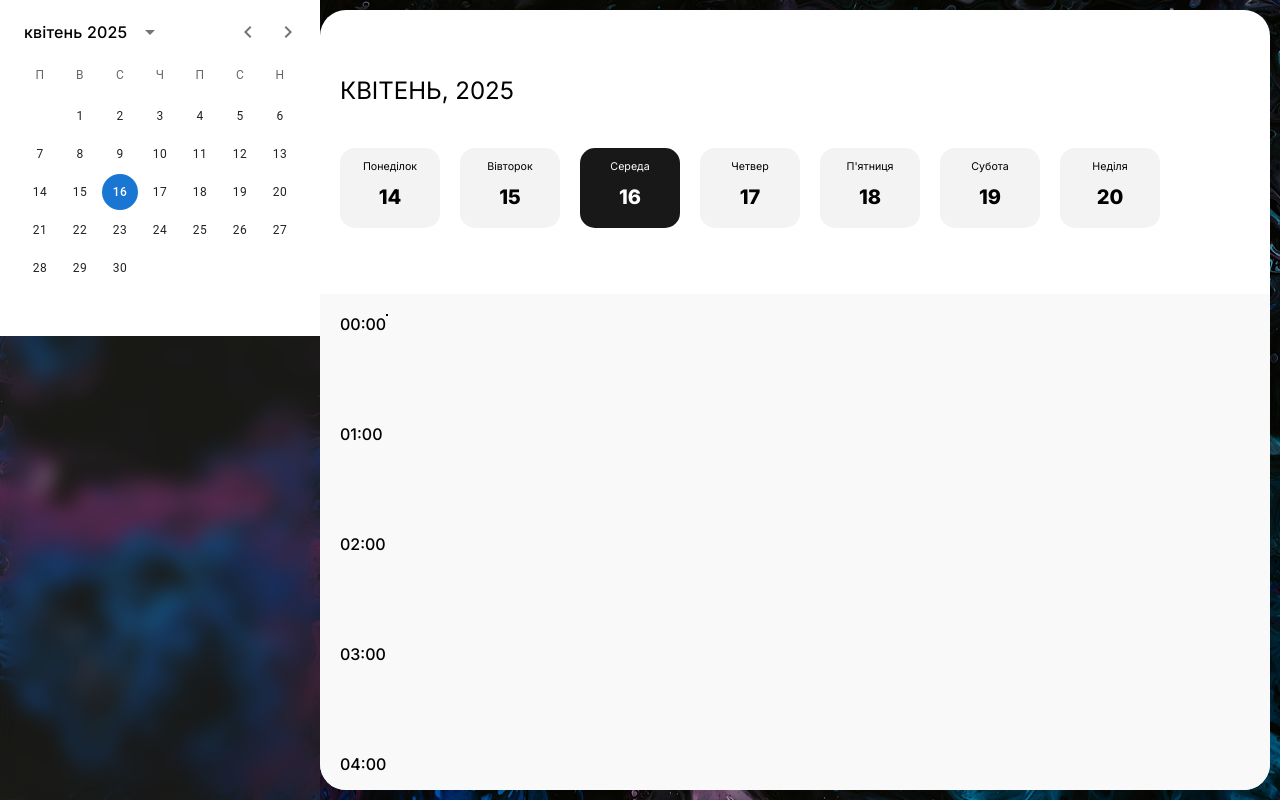
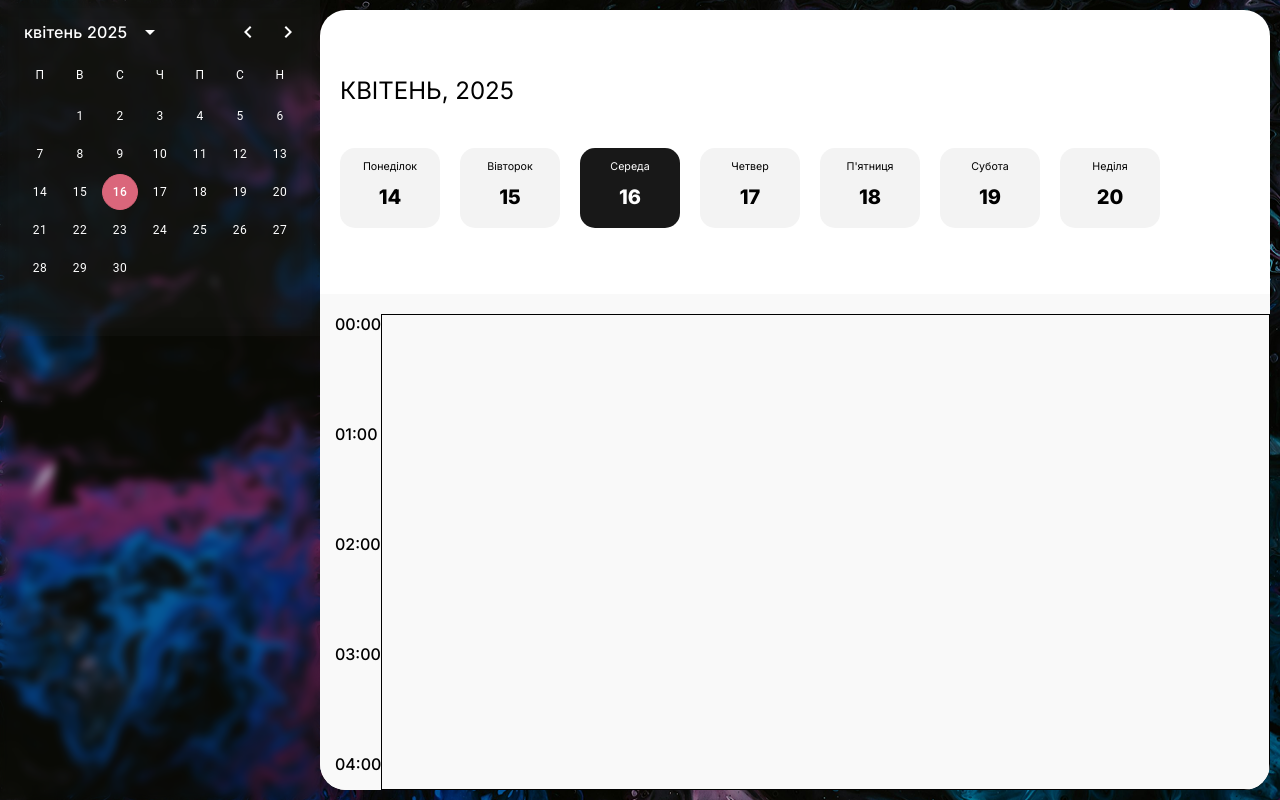
Before and after one commit to pawarts/task_manager, a React (Create React App) app: page / in a window 1280 px wide. Built offline with nearby package versions, Linux system fonts and the light colour scheme.

Commit message:
Not finished scroll and styled calendar

```diff
--- a/src/components/BaseComponents/AsideBlock/components/Calendar/Calendar.jsx
+++ b/src/components/BaseComponents/AsideBlock/components/Calendar/Calendar.jsx
@@ -39,6 +39,50 @@ const Calendar = (props) => {
                     <DateCalendar
                          value={dayjs(date)}
                          onChange={(newValue) => weekRange(newValue)}
+                         sx={{
+                              color: "white",
+
+                              "& .MuiTypography-root": {
+                                   color: "white",
+                              },
+                              "& .MuiDayCalendar-weekDayLabel": {
+                                   color: "white",
+                              },
+                              "& .MuiPickersCalendarHeader-label": {
+                                   color: "white",
+                              },
+                              "& .MuiSvgIcon-root": {
+                                   color: "white",
+                              },
+                         }}
+                         slotProps={{
+                              year: {
+                                   sx: {
+                                        color: "yellow"
+                                   }
+                              },
+                              day: {
+                                   sx: {
+                                        color: "#ffff",
+                                        "&:hover": {
+                                             color: "black",
+                                             bgcolor: "#E7B4BD",
+                                        },
+                                        "&.Mui-selected": {
+                                             bgcolor: "#DA667B",
+                                             "&:focus": {
+                                                  bgcolor: "#DA667B",
+                                             },
+                                        },
+                                        "&.MuiPickersDay-today": {
+                                             border: "1px solid #DA667B",
+                                        },
+                                   },
+                              },
+                              yearButton: {
+                                   color: "blue"
+                              }
+                         }}
                     />
                </LocalizationProvider>
           </div>
--- a/src/components/BaseComponents/AsideBlock/style/AsideBlock.module.css
+++ b/src/components/BaseComponents/AsideBlock/style/AsideBlock.module.css
@@ -1,10 +1,11 @@
 .wrapper {
      min-width: 320px;
      max-width: 31vw;
-     background: rgb(53, 53, 53, 0.4);
-     backdrop-filter: blur(10px);
+     background: rgb(53, 53, 53, 0.1);
+     backdrop-filter: blur(5px);
 }
 
 .wrapper > div{
-     background: #fff;
+     background: rgb(53, 53, 53, 0.1);
+     backdrop-filter: blur(15px);
 }
--- a/src/components/Schedule/components/DayChoose/DayChoose.jsx
+++ b/src/components/Schedule/components/DayChoose/DayChoose.jsx
@@ -9,7 +9,6 @@ const DayChoose = (props) => {
      const [fullWeekDates, setFullWeekDates] = useState([]);
 
      const mondayDate = useSelector((state) => state.date.mondayDate);
-     console.log(mondayDate)
 
      useEffect(() => {
           const week_dates = Array.from({ length: 7 }, (_, i) =>
--- a/src/components/Schedule/components/DayChoose/components/DayChooseButton/style/DayChooseButton.module.css
+++ b/src/components/Schedule/components/DayChoose/components/DayChooseButton/style/DayChooseButton.module.css
@@ -11,6 +11,8 @@
      display: flex;
      flex-direction: column;
      align-items: center;
+
+     cursor: pointer;
 }
 
 .wrapperActive{
--- a/src/components/Schedule/components/Table/Table.jsx
+++ b/src/components/Schedule/components/Table/Table.jsx
@@ -1,16 +1,25 @@
+import { createContext, useContext, useRef, useState } from "react";
 import TaskColumn from "./components/TaskColumn/TaskColumn.jsx";
 import TimeColumn from "./components/TimeColumn/TimeColumn.jsx";
 
 import s from "./style/Table.module.css";
 
+const ScrollTopContext = createContext();
+
+export const useScrollTop = () => {useContext(ScrollTopContext)};
+
+
 const Table = () => {
+     const [scrollTop, setScrollTop] = useState(0);
+     const tableWrapper = useRef(null);
+
      return (
-          <div className={s.wrapper}>
-               <div className={s.table_wrapper}>
+          <ScrollTopContext.Provider value={{scrollTop, setScrollTop}}>
+               <div className={s.wrapper} ref={tableWrapper}>
                     <TimeColumn />
                     <TaskColumn />
                </div>
-          </div>
+          </ScrollTopContext.Provider>
      );
 };
 
--- a/src/components/Schedule/components/Table/components/TaskColumn/TaskColumn.jsx
+++ b/src/components/Schedule/components/Table/components/TaskColumn/TaskColumn.jsx
@@ -1,16 +1,48 @@
+import { useSelector } from "react-redux";
 import json from "../../../../../../json_data/meetings_table.json";
 import Task from "./components/Task/Task";
 
-import s from "./style/TaskColumn.module.css"
+import s from "./style/TaskColumn.module.css";
+import { useEffect, useRef } from "react";
 
 const TaskColumn = (props) => {
      const tasks = json;
+     const date = useSelector((state) => state.date.activeDay);
 
-     const task = tasks.schedule.map((element, index) => (
-          <Task task={element} key={index} />
-     ));
+     const taskWindow = useRef(null);
 
-     return <div className={s.wrapper}>{task}</div>;
+     const task = tasks.schedule
+          .filter((task) => task.date === date)
+          .map((element, index) => <Task task={element} key={index} />);
+
+
+
+     useEffect(() => {
+          const scrollToTask = (event) => {
+               if (taskWindow.current) {
+                    if (task.length > 0) {
+                         const start_time = Number(
+                              task[0].props.task.start_time.split(":")[0]
+                         );
+
+                         const task_position = start_time * 110;
+                         taskWindow.current.scrollTo({
+                              top: task_position,
+                              behavior: "smooth",
+                         });
+                    }
+               }
+          };
+
+          scrollToTask()
+     }, [date, task]);
+
+     return (
+          <div className={s.wrapper} ref={taskWindow}>
+               {task}
+               <div className={s.empty}></div>
+          </div>
+     );
 };
 
 export default TaskColumn;
--- a/src/components/Schedule/components/Table/components/TaskColumn/components/Task/Task.jsx
+++ b/src/components/Schedule/components/Table/components/TaskColumn/components/Task/Task.jsx
@@ -5,16 +5,12 @@ import { AnimatePresence, motion } from "framer-motion";
 
 import s from "./style/Task.module.css";
 import { useState } from "react";
-import { useSelector } from "react-redux";
 
 const Task = (props) => {
      const { task } = props;
 
      const [moreInfo, setMoreInfo] = useState(false);
 
-     const date = useSelector((state) => state.date.activeDay);
-
-     if (date === task.date) {
      const start_time = Number(task.start_time.split(":")[0]);
      const task_position = start_time;
      return (
@@ -22,10 +18,7 @@ const Task = (props) => {
                className={s.wrapper}
                style={{ top: `${task_position * 110}px` }}
           >
-                    <div
-                         className={s.task}
-                         onClick={() => setMoreInfo(!moreInfo)}
-                    >
+               <div className={s.task} onClick={() => setMoreInfo(!moreInfo)}>
                     <TaskTitle title={task.title} />
                     <p className={s.time}>
                          {task.start_time} - {task.end_time}
@@ -46,9 +39,6 @@ const Task = (props) => {
                </AnimatePresence>
           </div>
      );
-     }
-
-     return null;
 };
 
 export default Task;
--- a/src/components/Schedule/components/Table/components/TaskColumn/style/TaskColumn.module.css
+++ b/src/components/Schedule/components/Table/components/TaskColumn/style/TaskColumn.module.css
@@ -1,4 +1,13 @@
-.wrapper{
-    border: 1px solid #000;
-    height: 100%;
+.wrapper {
+     position: relative;
+     width: 100%;
+     height: 100%;
+     flex: 1;
+     overflow-y: scroll;
+     border: 1px solid #000;
 }
+
+/* .empty{
+    width: 100%;
+    height: calc(24 * 110px);
+} */
--- a/src/components/Schedule/components/Table/components/TimeColumn/TimeTitle/style/TimeTitle.module.css
+++ b/src/components/Schedule/components/Table/components/TimeColumn/TimeTitle/style/TimeTitle.module.css
@@ -1,4 +1,5 @@
 .time{
     margin-bottom: 90px;
     font-weight: 500;
+    line-height: 20px;
 }
--- a/src/components/Schedule/components/Table/style/Table.module.css
+++ b/src/components/Schedule/components/Table/style/Table.module.css
@@ -1,5 +1,6 @@
 .wrapper {
      position: relative;
+     display: flex;
      margin-left: -20px;
      border-radius: 0 0 26px 26px;
      overflow: hidden;
@@ -9,6 +10,7 @@
      width: calc(100% + 20px);
      overflow-y: scroll;
      margin-top: 66px;
+     padding: 20px 0 0 15px;
      background-color: #f9f9f9f9;
 
      scrollbar-width: none; /* Firefox */
@@ -21,7 +23,7 @@
 
 .table_wrapper {
      display: flex;
-     margin-top: 20px;
+     align-items: start;
      overflow: auto;
      padding-left: 20px;
 }
--- a/src/components/Schedule/style/Schedule.module.css
+++ b/src/components/Schedule/style/Schedule.module.css
@@ -2,6 +2,7 @@
     display: flex;
     flex-direction: column;
      width: 100%;
+     height: calc(100% - 20px);
      margin: 10px 10px 10px 0;
      padding: 66px 0 0 20px;
      border-radius: 26px;
--- a/src/store/slices/dateSlice.js
+++ b/src/store/slices/dateSlice.js
@@ -3,8 +3,6 @@ import dayjs from "dayjs";
 import "dayjs/locale/uk";
 
 dayjs.locale("uk");
-
-console.log(dayjs().startOf("week"));
 
 const dateSlice = createSlice({
      name: "date",
@@ -15,7 +13,6 @@ const dateSlice = createSlice({
 
      reducers: {
           setMondayDate(state, action) {
-               console.log("action")
                state.mondayDate = action.payload;
           },
           setActiveDay(state, action) {
```
Lines whose indentation alone changed are shown as unchanged.
